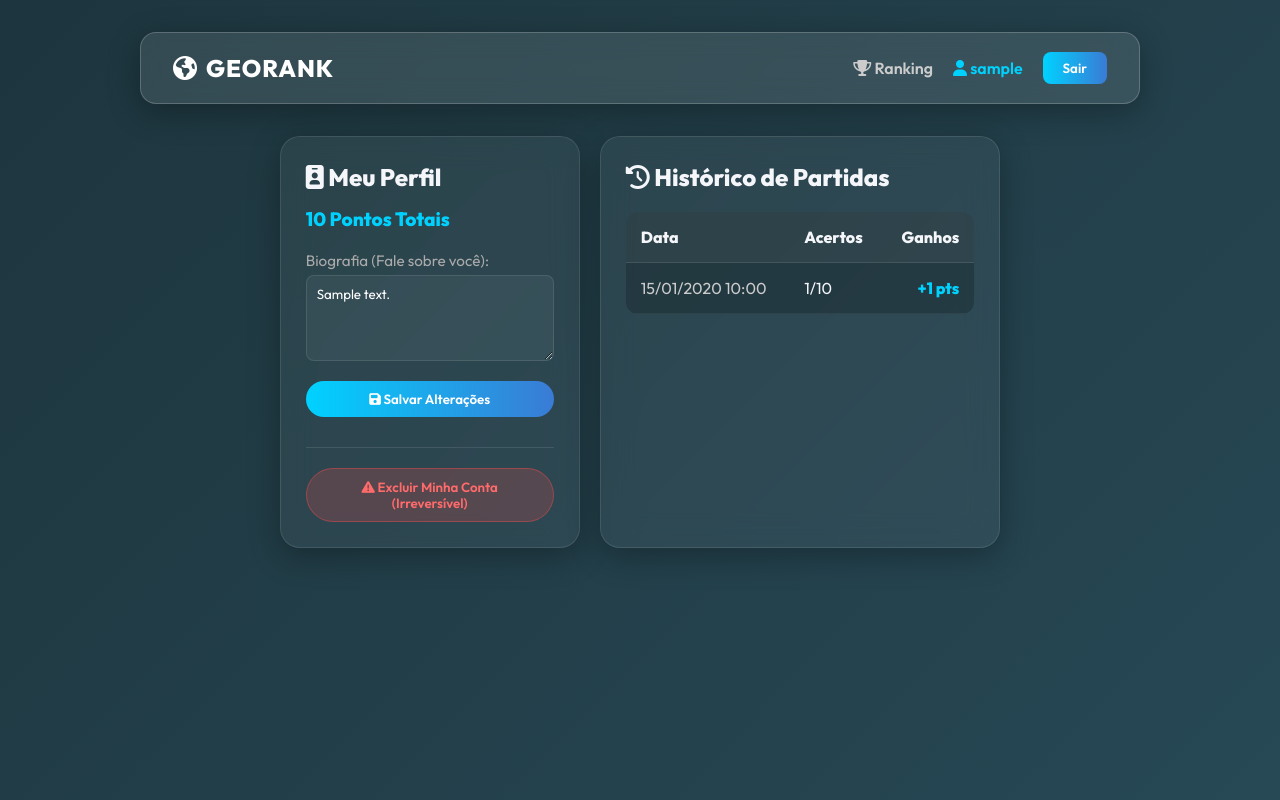
After one commit to Luiz-Henrique28/wsBackend-Fabrica26.1, a Django app: page /perfil/ in a window 1280 px wide. The commit adds this page. Run offline with Django 4.2, Linux system fonts and the light colour scheme; a user stored in the database is signed in; tables that the repository leaves empty hold one stand-in row (values such as "Sample post").

Commit message:
feat(quiz): add multiple question types and UI small adjustments

```diff
--- a/app/quiz/services.py
+++ b/app/quiz/services.py
@@ -24,15 +24,34 @@ def gerar_perguntas(quantidade=10):
     for pais in selecionados:
         outros = [p for p in paises if p != pais]
         opcoes_erradas = random.sample(outros, 3)
+        tipo = random.choice(['capital', 'bandeira', 'populacao'])
+
+        if tipo == 'capital':
+            texto = f"Qual é a capital de {pais['name']['common']}?"
+            correta = pais['capital'][0]
+            opcoes = [correta] + [p['capital'][0] for p in opcoes_erradas]
+            imagem = ""
+
+        elif tipo == 'bandeira':
+            texto = "A qual país pertence esta bandeira?"
+            correta = pais['name']['common']
+            opcoes = [correta] + [p['name']['common'] for p in opcoes_erradas]
+            imagem = pais['flags'].get('png', '')
+
+        elif tipo == 'populacao':
+            grupo = [pais] + opcoes_erradas
+            pais_maior = max(grupo, key=lambda x: x.get('population', 0))
+
+            texto = "Qual destes países possui a MAIOR população?"
+            correta = pais_maior['name']['common']
+            opcoes = [p['name']['common'] for p in grupo]
+            imagem = ""
 
         pergunta = {
-            'pais': pais['name']['common'],
-            'bandeira': pais['flags'].get('png', ''),
-            'capital_correta': pais['capital'][0],
-            'opcoes': sorted(
-                [pais['capital'][0]] + [p['capital'][0] for p in opcoes_erradas],
-                key=lambda x: random.random()
-            )
+            'texto': texto,
+            'bandeira': imagem,
+            'capital_correta': correta,
+            'opcoes': sorted(opcoes, key=lambda x: random.random())
         }
         perguntas.append(pergunta)
 
--- a/app/quiz/templates/quiz/base.html
+++ b/app/quiz/templates/quiz/base.html
@@ -4,20 +4,23 @@
     <meta charset="UTF-8">
     <meta name="viewport" content="width=device-width, initial-scale=1.0">
     <title>{% block title %}GeoRank{% endblock %}</title>
+    <!-- FontAwesome & Google Fonts -->
     <link href="https://fonts.googleapis.com/css2?family=Outfit:wght@300;400;600;800&display=swap" rel="stylesheet">
+    <link rel="stylesheet" href="https://cdnjs.cloudflare.com/ajax/libs/font-awesome/6.4.0/css/all.min.css">
     <link rel="stylesheet" href="{{ static('quiz/style.css') }}">
 </head>
 <body>
 
     <nav>
-        <a href="{{ url('home') }}" class="logo">GeoRank 🌍</a>
+        <a href="{{ url('home') }}" class="logo"><i class="fa-solid fa-earth-americas"></i> GeoRank</a>
 
         <div class="nav-links">
+            <a href="{{ url('ranking') }}"><i class="fa-solid fa-trophy"></i> Ranking</a>
             {% if request.user.is_authenticated %}
-                <span>Olá, {{ request.user.username }}!</span>
+                <a href="{{ url('perfil') }}" style="color: var(--primary);"><i class="fa-solid fa-user"></i> {{ request.user.username }}</a>
                 <form method="post" action="{{ url('logout') }}" style="display: inline;">
                     {{ csrf_input }}
-                    <button type="submit" class="btn" style="padding: 8px 20px;">Sair</button>
+                    <button type="submit" class="btn" style="padding: 8px 20px; border-radius: 8px;">Sair</button>
                 </form>
             {% else %}
                 <a href="{{ url('login') }}">Entrar</a>
--- a/app/quiz/templates/quiz/home.html
+++ b/app/quiz/templates/quiz/home.html
@@ -14,12 +14,12 @@
     {% if not request.user.is_authenticated %}
         <div style="padding: 20px; background: rgba(0,0,0,0.2); border-radius: 12px; margin-bottom: 20px;">
             <p style="margin-bottom: 15px; font-weight: 300;">Para imergir no desafio, crie sua conta agora mesmo.</p>
-            <a href="{{ url('register') }}" class="btn" style="font-size: 1.2rem; padding: 12px 32px;">INICIAR JORNADA</a>
+            <a href="{{ url('register') }}" class="btn" style="font-size: 1.2rem; padding: 12px 32px;"><i class="fa-solid fa-play"></i> INICIAR JORNADA</a>
         </div>
     {% else %}
         <div style="padding: 20px; background: rgba(0, 210, 255, 0.05); border: 1px solid rgba(0, 210, 255, 0.2); border-radius: 12px;">
             <p style="margin-bottom: 20px; font-size: 1.2rem;">Pronto para o desafio de hoje?</p>
-            <a href="{{ url('jogar') }}" class="btn" style="font-size: 1.2rem; padding: 15px 40px; box-shadow: 0 4px 15px rgba(0, 210, 255, 0.4);">🎮 JOGAR AGORA</a>
+            <a href="{{ url('jogar') }}" class="btn" style="font-size: 1.2rem; padding: 15px 40px; box-shadow: 0 4px 15px rgba(0, 210, 255, 0.4);"><i class="fa-solid fa-gamepad"></i> JOGAR AGORA</a>
         </div>
     {% endif %}
 </div>
--- /dev/null
+++ b/app/quiz/templates/quiz/perfil.html
@@ -0,0 +1,61 @@
+{% extends 'quiz/base.html' %}
+
+{% block title %}Meu Perfil - GeoRank{% endblock %}
+
+{% block content %}
+<div style="display: flex; gap: 20px; flex-wrap: wrap; justify-content: center;">
+
+    <div class="card" style="flex: 1; min-width: 300px; max-width: 400px; padding: 25px;">
+        <h2 style="margin-bottom: 15px;"><i class="fa-solid fa-id-badge"></i> Meu Perfil</h2>
+        <p style="font-size: 1.2rem; color: #00d2ff; font-weight: 800; margin-bottom: 10px;">{{ jogador.pontuacao_total }} Pontos Totais</p>
+
+        <form method="post" action="{{ url('perfil') }}" style="margin-top: 20px; margin-bottom: 30px;">
+            {{ csrf_input }}
+            <div class="form-group">
+                <b>Biografia (Fale sobre você):</b>
+                <textarea name="bio" rows="4" style="width: 100%; padding: 10px; background: rgba(255,255,255,0.05); border: 1px solid rgba(255,255,255,0.1); border-radius: 8px; color: white; outline: none; resize: vertical;">{% if jogador.bio %}{{ jogador.bio }}{% endif %}</textarea>
+            </div>
+            <button type="submit" class="btn" style="width: 100%; padding: 10px;"><i class="fa-solid fa-floppy-disk"></i> Salvar Alterações</button>
+        </form>
+
+        <hr style="border: 0; border-top: 1px solid rgba(255,255,255,0.1); margin-bottom: 20px;">
+
+        <form method="post" action="{{ url('deletar_conta') }}" onsubmit="return confirm('Tem certeza absoluta? Isso apagará todos os seus pontos e histórico permanentemente!');">
+            {{ csrf_input }}
+            <button type="submit" class="btn" style="width: 100%; background: rgba(255,75,75,0.2); border: 1px solid rgba(255,75,75,0.4); color: #ff6b6b; box-shadow: none;">
+                <i class="fa-solid fa-triangle-exclamation"></i> Excluir Minha Conta (Irreversível)
+            </button>
+        </form>
+    </div>
+
+    <div class="card" style="flex: 2; min-width: 350px; padding: 25px;">
+        <h2 style="margin-bottom: 20px;"><i class="fa-solid fa-clock-rotate-left"></i> Histórico de Partidas</h2>
+
+        <div style="background: rgba(0,0,0,0.2); border-radius: 12px; overflow: auto; max-height: 400px;">
+            <table style="width: 100%; border-collapse: collapse; text-align: left;">
+                <thead>
+                    <tr style="background: rgba(255,255,255,0.05);">
+                        <th style="padding: 15px; border-bottom: 1px solid rgba(255,255,255,0.1);">Data</th>
+                        <th style="padding: 15px; border-bottom: 1px solid rgba(255,255,255,0.1);">Acertos</th>
+                        <th style="padding: 15px; border-bottom: 1px solid rgba(255,255,255,0.1); text-align: right;">Ganhos</th>
+                    </tr>
+                </thead>
+                <tbody>
+                    {% for p in partidas %}
+                    <tr style="border-bottom: 1px solid rgba(255,255,255,0.05);">
+                        <td style="padding: 15px; color: #ccc;">{{ p.data.strftime('%d/%m/%Y %H:%M') }}</td>
+                        <td style="padding: 15px;">{{ p.acertos }}/{{ p.total_perguntas }}</td>
+                        <td style="padding: 15px; text-align: right; color: #00d2ff; font-weight: bold;">+{{ p.pontuacao }} pts</td>
+                    </tr>
+                    {% else %}
+                    <tr>
+                        <td colspan="3" style="padding: 20px; text-align: center; color: #888;">Você ainda não jogou nenhuma partida.</td>
+                    </tr>
+                    {% endfor %}
+                </tbody>
+            </table>
+        </div>
+    </div>
+
+</div>
+{% endblock %}
--- a/app/quiz/templates/quiz/register.html
+++ b/app/quiz/templates/quiz/register.html
@@ -4,7 +4,7 @@
 
 {% block content %}
 <div class="card" style="max-width: 450px;">
-    <h2 style="margin-bottom: 15px; text-align: center; color: white;">Crie seu Perfil 🌍</h2>
+    <h2 style="margin-bottom: 15px; text-align: center; color: white;">Crie seu Perfil</h2>
     <form method="post">
         {{ csrf_input }}
 
--- a/app/quiz/templates/quiz/resultado.html
+++ b/app/quiz/templates/quiz/resultado.html
@@ -5,7 +5,7 @@
 {% block content %}
 <div class="card" style="max-width: 500px; text-align: center;">
 
-    <h2 style="margin-bottom: 10px;">Partida Concluída! 🏆</h2>
+    <h2 style="margin-bottom: 10px;">Partida Concluída! <i class="fa-solid fa-medal" style="color: gold;"></i></h2>
 
     <p style="font-size: 3rem; font-weight: 800; margin: 20px 0;
               background: linear-gradient(90deg, #00d2ff, #3a7bd5);
--- a/app/quiz/urls.py
+++ b/app/quiz/urls.py
@@ -3,10 +3,18 @@ from django.contrib.auth import views as auth_views
 from . import views
 
 urlpatterns = [
+    # Navegação
     path('', views.home, name='home'),
+    path('ranking/', views.ranking, name='ranking'),
+    path('perfil/', views.perfil, name='perfil'),
+    path('deletar-conta/', views.deletar_conta, name='deletar_conta'),
+
+    # Autenticação
     path('register/', views.register, name='register'),
     path('login/', auth_views.LoginView.as_view(template_name='quiz/login.html'), name='login'),
     path('logout/', auth_views.LogoutView.as_view(), name='logout'),
+
+    # Quiz Gameplay
     path('jogar/', views.jogar, name='jogar'),
     path('pergunta/', views.pergunta, name='pergunta'),
     path('responder/', views.responder, name='responder'),
--- a/app/quiz/views.py
+++ b/app/quiz/views.py
@@ -85,3 +85,31 @@ def resultado(request):
         'total': total,
         'pontuacao': pontuacao,
     })
+
+def ranking(request):
+    jogadores = Jogador.objects.select_related('usuario').order_by('-pontuacao_total')[:10]
+    return render(request, 'quiz/ranking.html', {'jogadores': jogadores})
+
+@login_required
+def perfil(request):
+    jogador, _ = Jogador.objects.get_or_create(usuario=request.user)
+
+    if request.method == 'POST':
+        nova_bio = request.POST.get('bio', '').strip()
+        jogador.bio = nova_bio
+        jogador.save()
+        return redirect('perfil')
+
+    partidas = Partida.objects.filter(jogador=jogador).order_by('-data')
+    return render(request, 'quiz/perfil.html', {
+        'jogador': jogador,
+        'partidas': partidas
+    })
+
+@login_required
+def deletar_conta(request):
+    if request.method == 'POST':
+        user = request.user
+        user.delete()
+        return redirect('home')
+    return redirect('perfil')
```
Also changed, not shown: app/quiz/templates/quiz/pergunta.html (+5 -3 lines), app/quiz/templates/quiz/ranking.html (added, +39 -0 lines).
